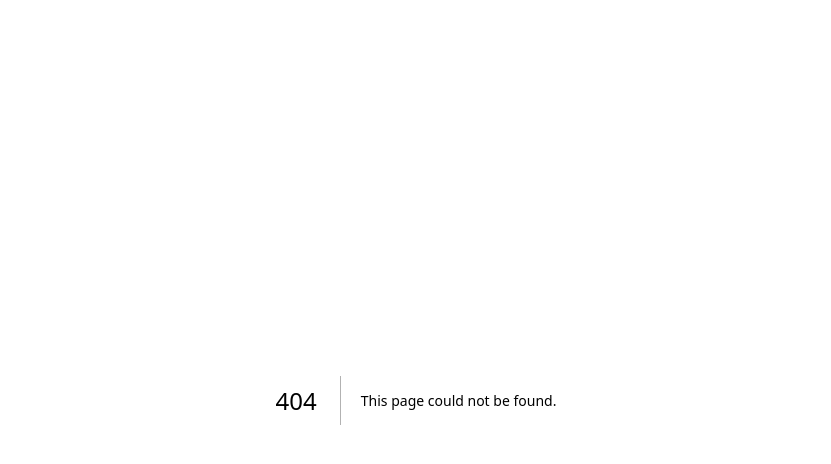
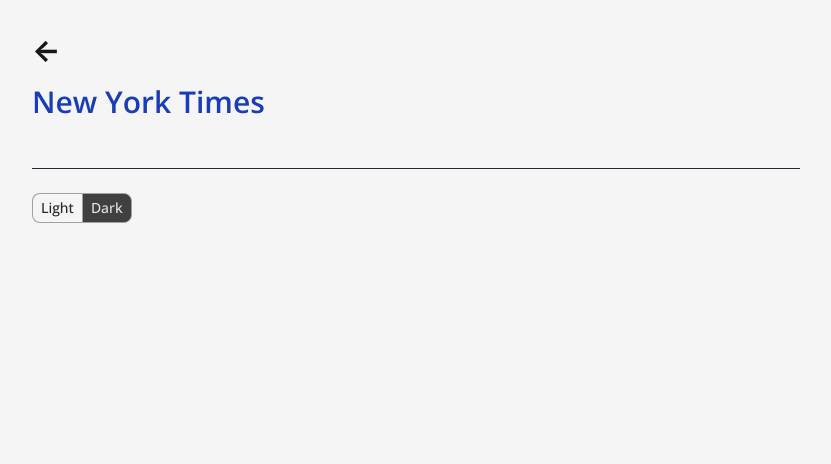
Before and after one commit to teeparham/next, a Next.js app: page /nyt in a window 1280 px wide. Before the commit this address had no page. Shown: the top 464 px of the page, without its empty margins (224-1055 px from the left). Built offline with nearby package versions, Linux system fonts and the light colour scheme.

Commit message:
Add /nyt route

```diff
--- /dev/null
+++ b/app/nyt/page.tsx
@@ -0,0 +1,16 @@
+import { BackHeader } from "../components/BackHeader";
+import { PageFooter } from "../components/PageFooter";
+
+export default async function NytPage() {
+  return (
+    <main className="container min-h-screen overflow-x-hidden">
+      <div className="my-8 mx-4 sm:mx-8 lg:mx-auto max-w-3xl">
+        <BackHeader />
+        <h1 className="mb-4 text-3xl text-blue-800 dark:text-blue-400">
+          New York Times
+        </h1>
+        <PageFooter />
+      </div>
+    </main>
+  );
+}
```
